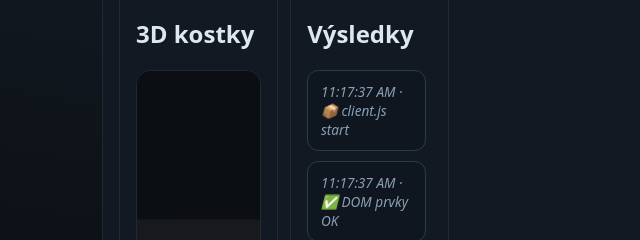
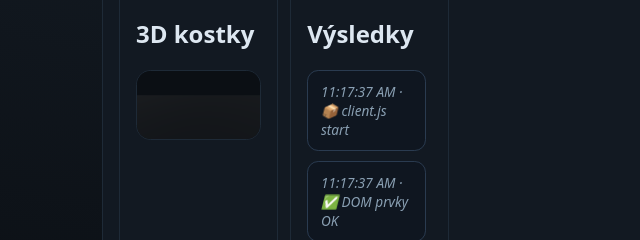
Before and after one commit to programmingveya-netizen/dnd-dice-realtime, a website: page public/index.html in a window 1280 px wide. Shown: the part 339-579 px from the top of the page, 0-640 px from the left. Drawn offline with nearby package versions, Linux system fonts and the light colour scheme; no server answers.

Commit message:
Update style.css

```diff
--- a/public/style.css
+++ b/public/style.css
@@ -63,14 +63,17 @@ button:hover { filter: brightness(1.08); }
 /* 3D scéna */
 #dice3d {
   width: 100%;
-  aspect-ratio: 16 / 9;
-  min-height: 420px;
-  background: #0b0f14;           /* jednolité, nic neprosvítá */
+  aspect-ratio: 16 / 9;       /* nastaví výšku podle šířky */
+  background: radial-gradient(800px 400px at 30% -10%, #0e141b, #0b0f14);
   border: 1px solid #1e2a37;
   border-radius: .9rem;
   overflow: hidden;
 }
-#dice3d canvas { width: 100%; height: 100%; display: block; }
+#dice3d canvas {
+  width: 100%;
+  height: 100%;
+  display: block;
+}
 /* --- 2 sloupce na desktopu, sticky výsledky vpravo --- */
 .wrap.twoCols {
   display: grid;
```
